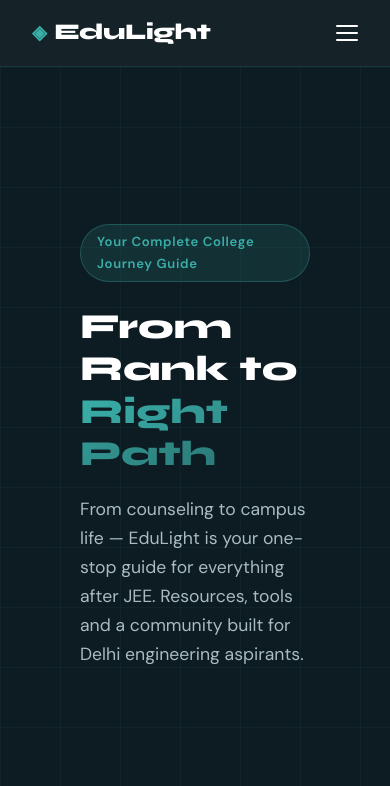
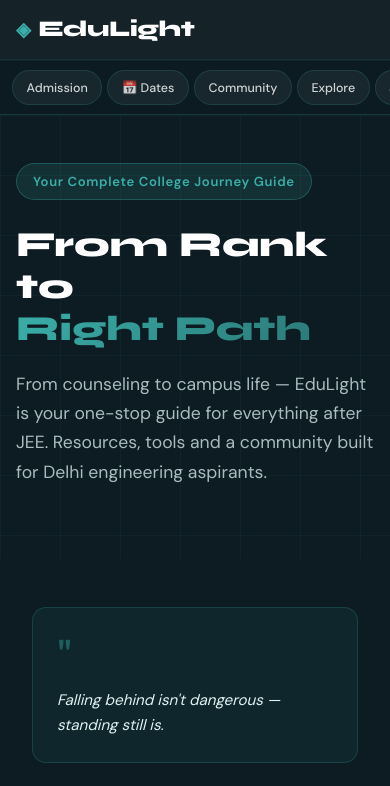
Before and after one commit to chirag-codes-29/Edulight-frontend, a plain HTML site: page index.html in a window 390 px wide. Shown: the top 786 px of the page. Drawn offline with nearby package versions, Linux system fonts and the light colour scheme.

Commit message:
Removal of hamburger and improvement in mobile ui

```diff
--- a/index.html
+++ b/index.html
@@ -26,6 +26,9 @@
     padding: 44px 50px 40px 50px;
     position: relative;
     overflow: hidden;
+  }
+  @media (max-width: 768px) {
+    .wrapper { padding: 20px 16px 24px 16px; }
   }
 
   /* BG decoration */
@@ -440,9 +443,7 @@
     <a class="nav-logo" href="#" onclick="showPage('home')">
       <span class="logo-icon">◈</span> EduLight
     </a>
-    <button class="hamburger" id="hamburger" aria-label="Menu">
-      <span></span><span></span><span></span>
-    </button>
+
     <ul class="nav-links" id="navLinks">
       <li><a href="#" onclick="showPage('admission')" data-page="admission">Admission</a></li>
       <li><a href="#" onclick="showPage('dates')" data-page="dates">📅 Dates</a></li>
--- a/styles.css
+++ b/styles.css
@@ -159,6 +159,9 @@ p  { color: var(--text-muted); }
   margin: 0 auto;
   padding: 4rem 4rem;
 }
+@media (max-width: 768px) {
+  .section { padding: 2rem 1rem; }
+}
 .section.alt-bg { background: var(--navy); border-radius: var(--radius-xl); margin:2rem auto; }
 .section.alt-bg h2, .section.alt-bg h3 { color:var(--white); }
 .section.alt-bg p { color: var(--grey); }
@@ -185,6 +188,15 @@ p  { color: var(--text-muted); }
   position: relative;
   overflow: hidden;
   padding: 6rem 5rem 4rem;
+}
+@media (max-width: 768px) {
+  .hero {
+    padding: 3rem 1rem 2.5rem;
+    min-height: unset;
+    flex-direction: column;
+    align-items: flex-start;
+    gap: 1.5rem;
+  }
 }
 .hero-bg-grid {
   position:absolute; inset:0;
@@ -1083,11 +1095,7 @@ blockquote {
 .focus-block .tl-list li { color: rgba(222,242,241,.75); }
 .focus-block .tl-list li::before { color: var(--teal-lt); }
 
-@media (max-width: 768px) {
-  .tl-item { grid-template-columns: 70px 20px 1fr; }
-  .tl-day { font-size: .82rem; }
-  .focus-grid { grid-template-columns: 1fr; }
-}
+
 /* ═══════════════════════════════════════════════ RESPONSIVE ═══ */
 @media (max-width:1024px) {
   .hero-visual { display:none; }
@@ -1102,35 +1110,98 @@ blockquote {
 }
 
 @media (max-width:768px) {
+
+  /* ── NAVBAR: always-visible horizontal scroll ── */
+  .hamburger { display:none !important; }
+
+  .nav-inner {
+    flex-direction: column;
+    align-items: stretch;
+    padding: 0;
+    gap: 0;
+  }
+
+  .nav-logo {
+    padding: .7rem 1rem;
+    border-bottom: 1px solid rgba(58,175,169,.1);
+  }
+
   .nav-links {
-    display:none; flex-direction:column; align-items:stretch;
-    position:absolute; top:100%; left:0; right:0;
-    background:var(--navy); padding:1rem;
-    border-bottom:1px solid rgba(58,175,169,.15);
-    gap:.25rem;
+    display: flex !important;
+    flex-direction: row !important;
+    align-items: center;
+    flex-wrap: nowrap;
+    overflow-x: auto;
+    overflow-y: hidden;
+    -webkit-overflow-scrolling: touch;
+    scrollbar-width: none;
+    padding: .45rem .75rem;
+    gap: .3rem;
+    list-style: none;
+    border-top: 1px solid rgba(58,175,169,.08);
+    background: rgba(13,27,34,.98);
   }
-  .nav-links.open { display:flex; }
-  .nav-links a { padding:.7rem 1rem; border-radius:var(--radius-sm); }
-  .hamburger { display:flex; }
-  .nav-inner { position:relative; flex-wrap:wrap; }
 
-  .features-grid { grid-template-columns:1fr; }
-  .quotes-inner { grid-template-columns:1fr; }
-  .strategy-grid { grid-template-columns:1fr; }
-  .prep-card.big-card { grid-column:span 1; }
-  .prep-grid { grid-template-columns:1fr; }
-  .dashboard-grid { grid-template-columns:1fr; }
-  .dash-card.full-width-card { grid-column:span 1; }
-  .groups-grid { grid-template-columns:1fr; }
-  .achievements-grid { grid-template-columns:1fr; }
-  .stats-strip { flex-direction:column; }
-  .stat-divider { width:60px; height:1px; }
-  .bt-row { grid-template-columns:1.5fr 1fr 1fr; }
-  .bt-row > :nth-child(4), .bt-row > :nth-child(5) { display:none; }
-  .footer-inner { grid-template-columns:1fr; gap:1.5rem; }
-  .hero-predictor { flex-direction:column; }
-  .hero-predictor input { min-width:unset; }
-  .doubt-meta { flex-direction:column; }
+  .nav-links::-webkit-scrollbar { display: none; }
+
+  .nav-links li { flex-shrink: 0; }
+
+  .nav-links a {
+    display: inline-block;
+    padding: .38rem .85rem;
+    font-size: .78rem;
+    border-radius: 50px;
+    white-space: nowrap;
+    background: rgba(255,255,255,.05);
+    border: 1px solid rgba(58,175,169,.18);
+    color: rgba(255,255,255,.8);
+  }
+
+  .nav-links a:hover,
+  .nav-links a.active-link {
+    background: rgba(58,175,169,.2);
+    color: var(--white);
+    border-color: var(--teal-lt);
+  }
+
+  .nav-links .nav-cta {
+    background: var(--teal-lt) !important;
+    color: var(--white) !important;
+    border-color: transparent !important;
+  }
+
+  /* ── PAGE LAYOUT FIXES ── */
+  .features-grid { grid-template-columns: 1fr; }
+  .quotes-inner { grid-template-columns: 1fr; }
+  .strategy-grid { grid-template-columns: 1fr; }
+  .prep-card.big-card { grid-column: span 1; }
+  .prep-grid { grid-template-columns: 1fr; }
+  .dashboard-grid { grid-template-columns: 1fr; }
+  .dash-card.full-width-card { grid-column: span 1; }
+  .groups-grid { grid-template-columns: 1fr; }
+  .achievements-grid { grid-template-columns: 1fr; }
+  .stats-strip { flex-direction: column; }
+  .stat-divider { width: 60px; height: 1px; }
+  .bt-row { grid-template-columns: 1.5fr 1fr 1fr; }
+  .bt-row > :nth-child(4), .bt-row > :nth-child(5) { display: none; }
+  .footer-inner { grid-template-columns: 1fr; gap: 1.5rem; }
+  .hero-predictor { flex-direction: column; }
+  .hero-predictor input { min-width: unset; }
+  .doubt-meta { flex-direction: column; }
+  .page-hero { padding: 3rem 1rem 2rem; }
+  .tools-grid { grid-template-columns: 1fr; }
+  .pref-builder { grid-template-columns: 1fr; }
+  .support-grid { grid-template-columns: 1fr; }
+  .meet-grid { grid-template-columns: 1fr; }
+  .resources-grid { grid-template-columns: 1fr; }
+  .founder-layout { grid-template-columns: 1fr; }
+  .college-grid { grid-template-columns: 1fr; }
+  .focus-grid { grid-template-columns: 1fr; }
+  .tl-item { grid-template-columns: 60px 16px 1fr; gap: 0 .5rem; }
+  .tl-day { font-size: .78rem; }
+  .tl-year { font-size: .65rem; }
+  .rep-grid { grid-template-columns: 1fr; }
+  .rep-grid strong { text-align: left; }
 }
 .pref-college-filter {
   display: flex;
```
